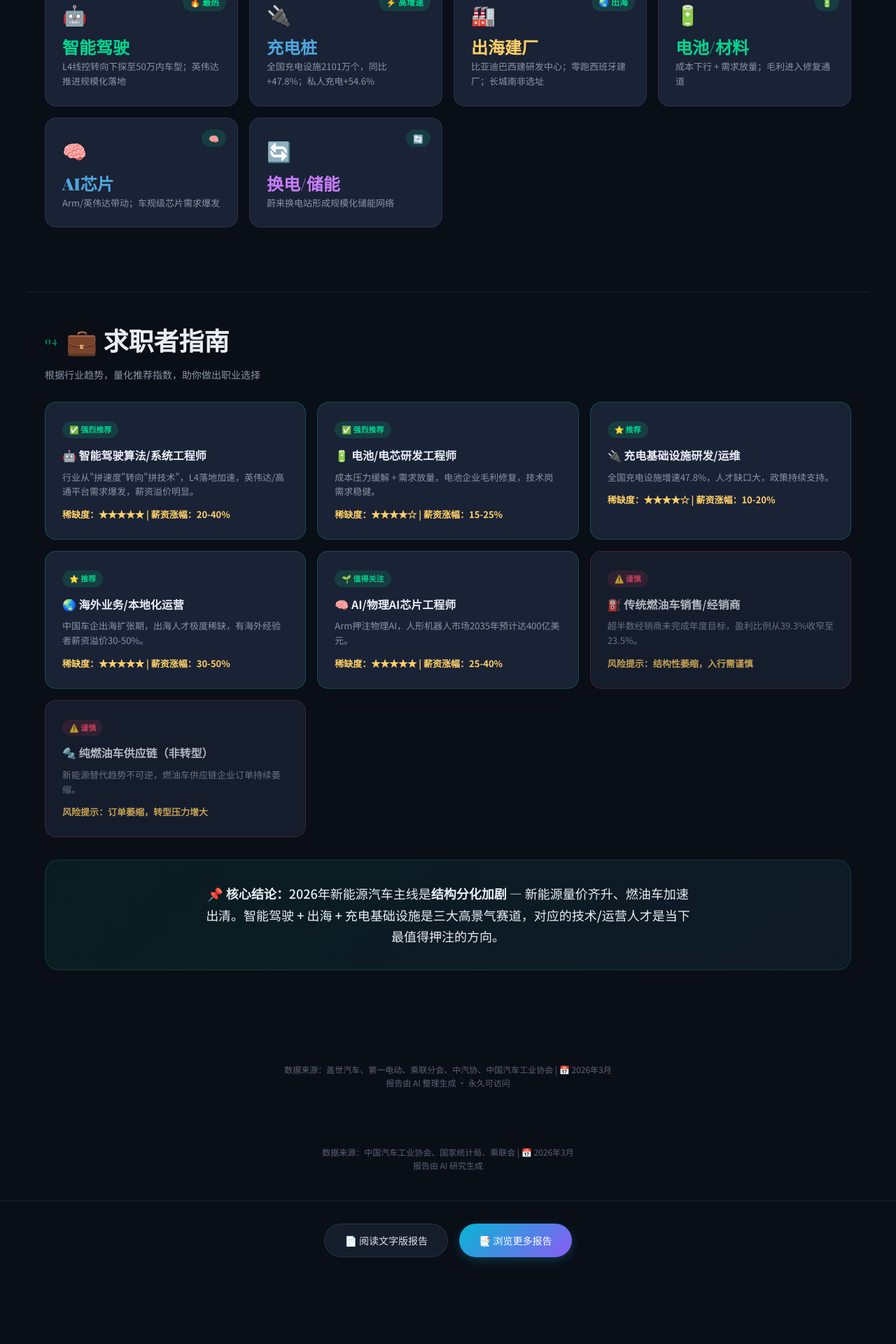
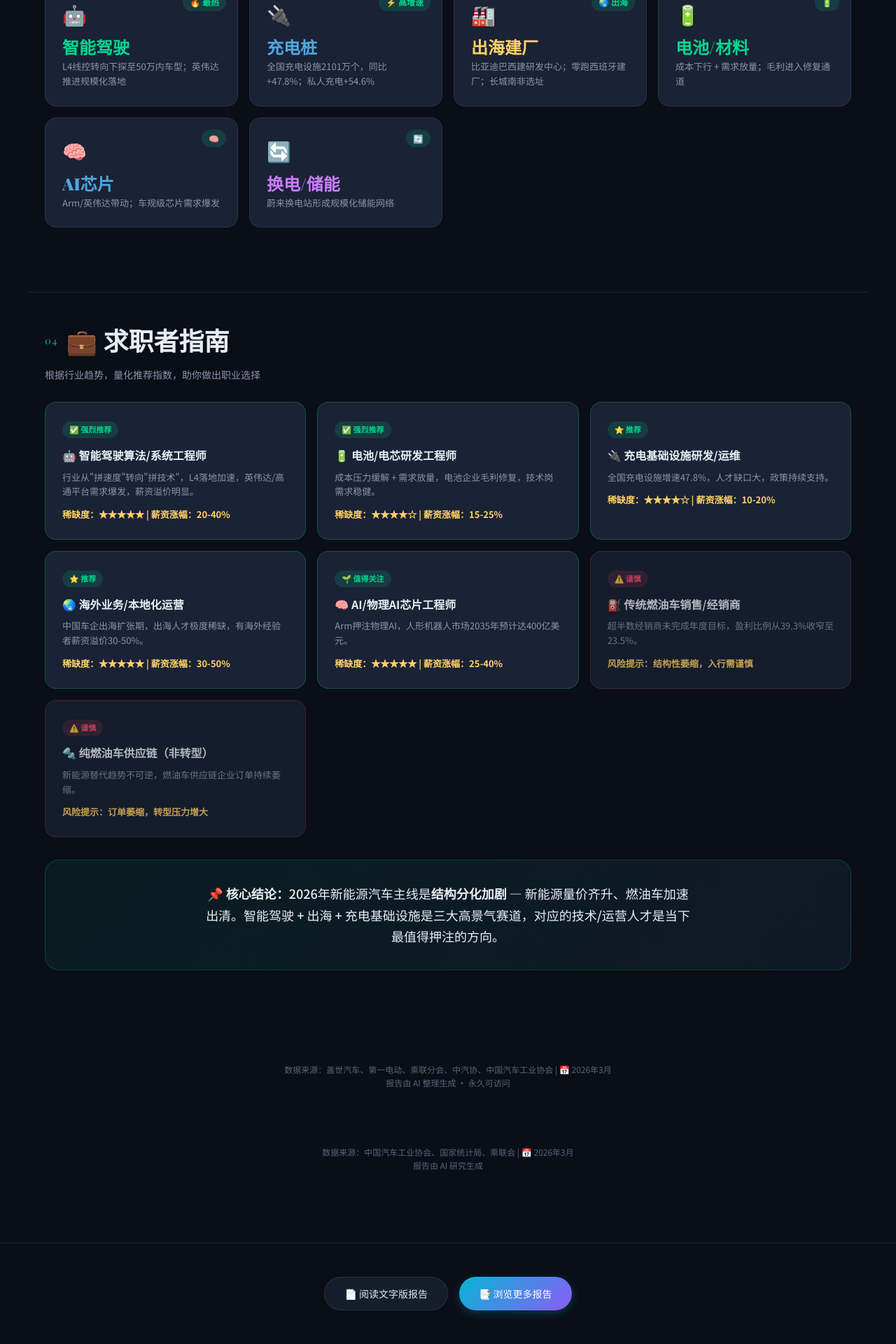
Before and after one commit to ThrallStark/ThrallStark.github.io, a Jekyll site: the page report/xny-2026.html, which Jekyll copies as it is, in a window 1280 px wide. Shown: the part 2395-4315 px from the top of the page at 70% size. Built offline with Jekyll 4.4.1, drawn with Linux system fonts in a browser that asks for light colours; comment, search, counter and statistics services are not loaded; before the commit the page ends 4239 px from its top, so only the background shows below that.

Commit message:
M08-fix: unify report-footer-nav padding/margin across all 4 pages

```diff
--- a/report/ai-cost-analysis.html
+++ b/report/ai-cost-analysis.html
@@ -407,9 +407,10 @@
 
         /* 统一底部导航 */
         .report-footer-nav {
-            padding: 32px 24px 48px;
+            padding: 48px 24px;
             text-align: center;
             border-top: 1px solid rgba(71, 85, 105, 0.25);
+            margin-top: 60px;
         }
         .report-footer-nav .footer-btns {
             display: flex;
--- a/report/hz-jqr.html
+++ b/report/hz-jqr.html
@@ -104,7 +104,7 @@ body{background:var(--bg);color:var(--text);font-family:'Noto Sans SC',sans-seri
 .footer a{color:var(--green);text-decoration:none}
 
 /* 统一底部导航 */
-.report-footer-nav{padding:32px 24px 48px;text-align:center;border-top:1px solid rgba(71,85,105,0.25)}
+.report-footer-nav{padding:48px 24px;text-align:center;border-top:1px solid rgba(71,85,105,0.25);margin-top:60px}
 .report-footer-nav .footer-btns{display:flex;justify-content:center;gap:16px;flex-wrap:wrap}
 .report-footer-nav .footer-btn{display:inline-flex;align-items:center;gap:8px;padding:12px 28px;border-radius:9999px;font-size:14px;font-weight:500;text-decoration:none;transition:all .3s ease}
 .report-footer-nav .footer-btn-primary{background:linear-gradient(135deg,#06b6d4,#8b5cf6);color:white;border:none;box-shadow:0 4px 14px rgba(6,182,212,0.25)}
--- a/report/xny-2026.html
+++ b/report/xny-2026.html
@@ -364,9 +364,10 @@ var _hmt = _hmt || [];
 
   /* 统一底部导航 */
   .report-footer-nav {
-    padding: 32px 24px 48px;
+    padding: 48px 24px;
     text-align: center;
     border-top: 1px solid rgba(71, 85, 105, 0.25);
+    margin-top: 60px;
   }
   .report-footer-nav .footer-btns {
     display: flex;
```
